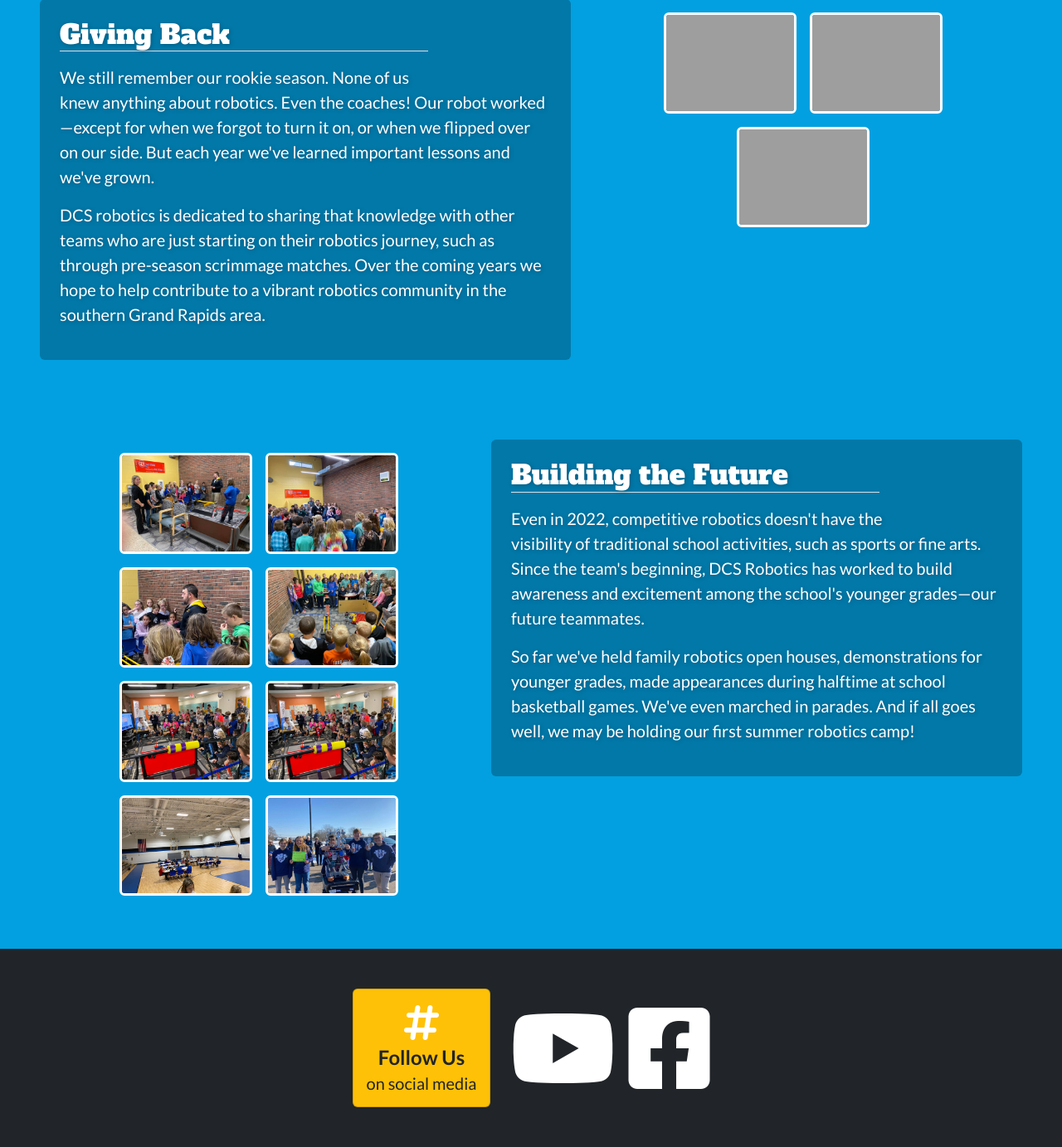
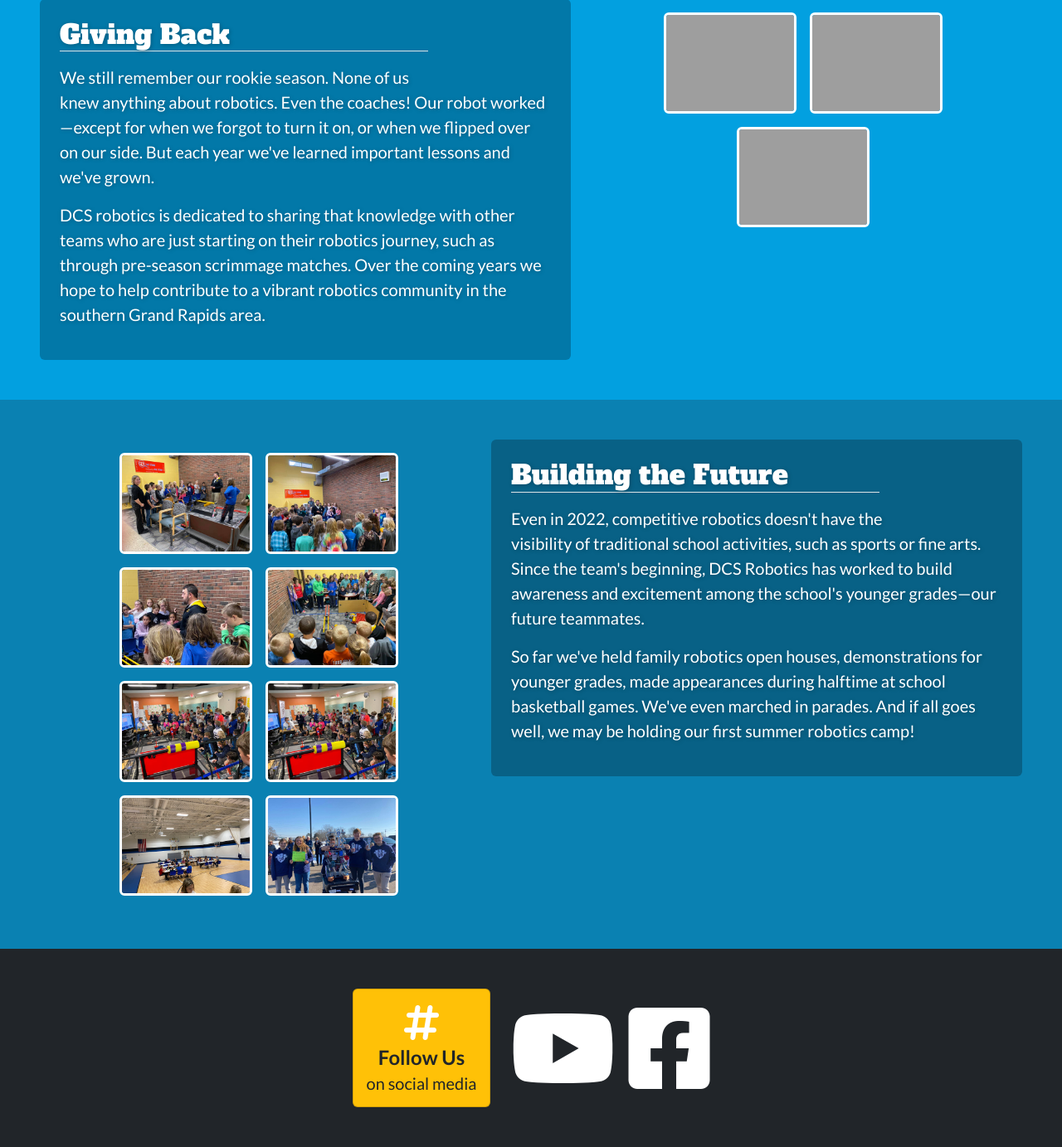
Before and after one commit to Dutton-Christian-Robotics/dcsrobotics.club, a PHP site: page /outreach in a window 1280 px wide. Shown: the part 369-1752 px from the top of the page at 83% size. Run offline with PHP 8.4, Linux system fonts and the light colour scheme; some web fonts are replaced; grey boxes are pictures that could not be loaded.

Commit message:
Changed bg on one section

```diff
--- a/outreach/index.php
+++ b/outreach/index.php
@@ -34,7 +34,7 @@
 
 
 		</div>
-		<div class="p-3 p-md-5 d-flex gap-3 flex-column flex-md-row align-items-md-start justify-content-md-center flex-wrap flex-md-nowrap">
+		<div class="p-3 p-md-5 d-flex gap-3 flex-column flex-md-row align-items-md-start justify-content-md-center flex-wrap flex-md-nowrap bg-dark bg-opacity-25">
 			<div class="p-3 d-flex flex-row flex-wrap gap-3 flex-basis-auto justify-content-center order-1 order-md-0">
 				<a data-bs-toggle="modal" data-bs-target="#photoModal" class="cursor-pointer"><img src="/images/photos_outreach/picture_000.jpg" class="mw-10rem border border-3 border-white rounded"/></a>
 				<a data-bs-toggle="modal" data-bs-target="#photoModal" class="cursor-pointer"><img src="/images/photos_outreach/picture_001.jpg" class="mw-10rem border border-3 border-white rounded"/></a>
```
